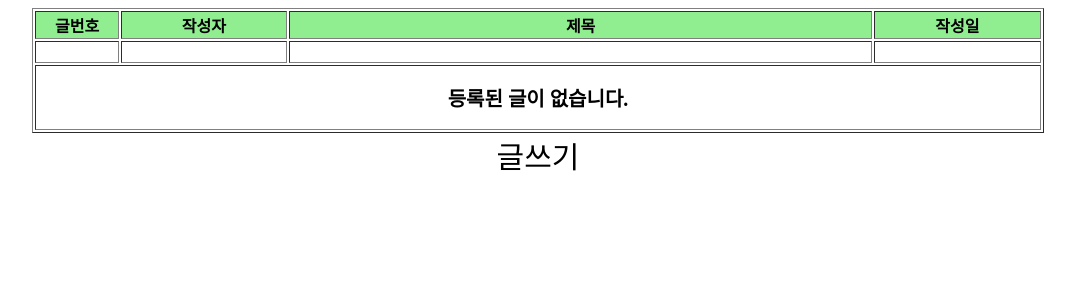
After one commit to dwookangaroo/teamproject01, a Django app: a page that uses teamproject/home/templates/index.html in a window 1280 px wide. The commit adds this page. Shown: the top 300 px of the page, without its empty margins (102-1177 px from the left). Run offline with Django 3.2, Linux system fonts and the light colour scheme.

Commit message:
TeamProejct

```diff
--- a/teamproject/home/templates/home.html
+++ b/teamproject/home/templates/home.html
@@ -49,17 +49,18 @@
             margin-top: 10px;
             margin-left: 130px;
         }
+
     </style>
 </head>
 <body>
 <h1 align="left" > 소년범죄에 대해서</h1><br>
 <div align="left">
-<button type="button" class="button button1" align="center">재범률</button>
+<button type="button" class="button button1" align="center" >재범률</button>
 <button type="button" class="button button2" align="center">재범기간</button>
 <button type="button" class="button button2" align="center">해외범죄율</button>
 <button type="button" class="button button2" align="center">1</button>
 <button type="button" class="button button2" align="center">2</button>
-<button type="button" class="button button2" align="center">게시판</button>
+<button type="button" class="button button2" align="center" onclick="location.href='{% url 'index' %}'">게시판</button>
 </div>
 <br><br>
 <table  width="150">
--- /dev/null
+++ b/teamproject/home/templates/index.html
@@ -0,0 +1,57 @@
+<!DOCTYPE html>
+<html lang="en">
+<head>
+    <meta charset="UTF-8">
+    <title>게시글 목록</title>
+    <style>
+        .cls1 {
+            text-decoration: none;
+        }
+        .cls2 {
+            text-align: center;
+            font-size: 30px;
+            display: block;
+        }
+    </style>
+</head>
+<body>
+    <table align="center" border = "1" width="80%">
+        <thead>
+            <tr height="10", align="center" bgcolor="lightgreen">
+                <th>글번호</th>
+                <th>작성자</th>
+                <th>제목</th>
+                <th>작성일</th>
+            </tr>
+        </thead>
+        <tbody>
+
+            <tr align="center">
+                <td width="5%"></td>
+                <td width="10%"></td>
+                <td align="left" width="35%">
+                    <span style="padding-right:30px"></span>
+                    <a class="cls1"></a></td>
+                <td width="10%"></td>
+            </tr>
+
+        </tbody>
+
+        <tbody>
+            <tr height="10">
+                <td colspan="4">
+                    <p align="center">
+                        <b><span style="font-size: 15pt;"> 등록된 글이 없습니다. </span></b>
+
+                    </p>
+                </td>
+
+            </tr>
+        </tbody>
+
+    </table>
+
+        <span class="cls2">글쓰기</span>
+    </a>
+</body>
+</html>
--- a/teamproject/home/urls.py
+++ b/teamproject/home/urls.py
@@ -1,6 +1,8 @@
 from django.urls import path
 from . import views
 
+app_name = 'home'
 urlpatterns = [
-    path('', views.home, name='home')
+    path('', views.home, name='home'),
+    path('index', views.index, name='index'),
 ]
--- a/teamproject/home/views.py
+++ b/teamproject/home/views.py
@@ -3,3 +3,6 @@ from django.shortcuts import render
 # Create your views here.
 def home(request):
     return render(request, 'home.html')
+
+def index(request):
+    return render(request, 'index.html')
--- a/teamproject/teamproject/settings.py
+++ b/teamproject/teamproject/settings.py
@@ -38,7 +38,7 @@ INSTALLED_APPS = [
     'django.contrib.sessions',
     'django.contrib.messages',
     'django.contrib.staticfiles',
-    'home'
+    'home',
 ]
 
 MIDDLEWARE = [
--- a/teamproject/teamproject/urls.py
+++ b/teamproject/teamproject/urls.py
@@ -20,6 +20,6 @@ from django.conf import settings
 
 urlpatterns = [
     path('admin/', admin.site.urls),
-    path('home', include('home.urls'))
+    path('home', include('home.urls')),
 ]
 urlpatterns += static(settings.STATIC_URL, document_root=settings.STATIC_ROOT)
```
